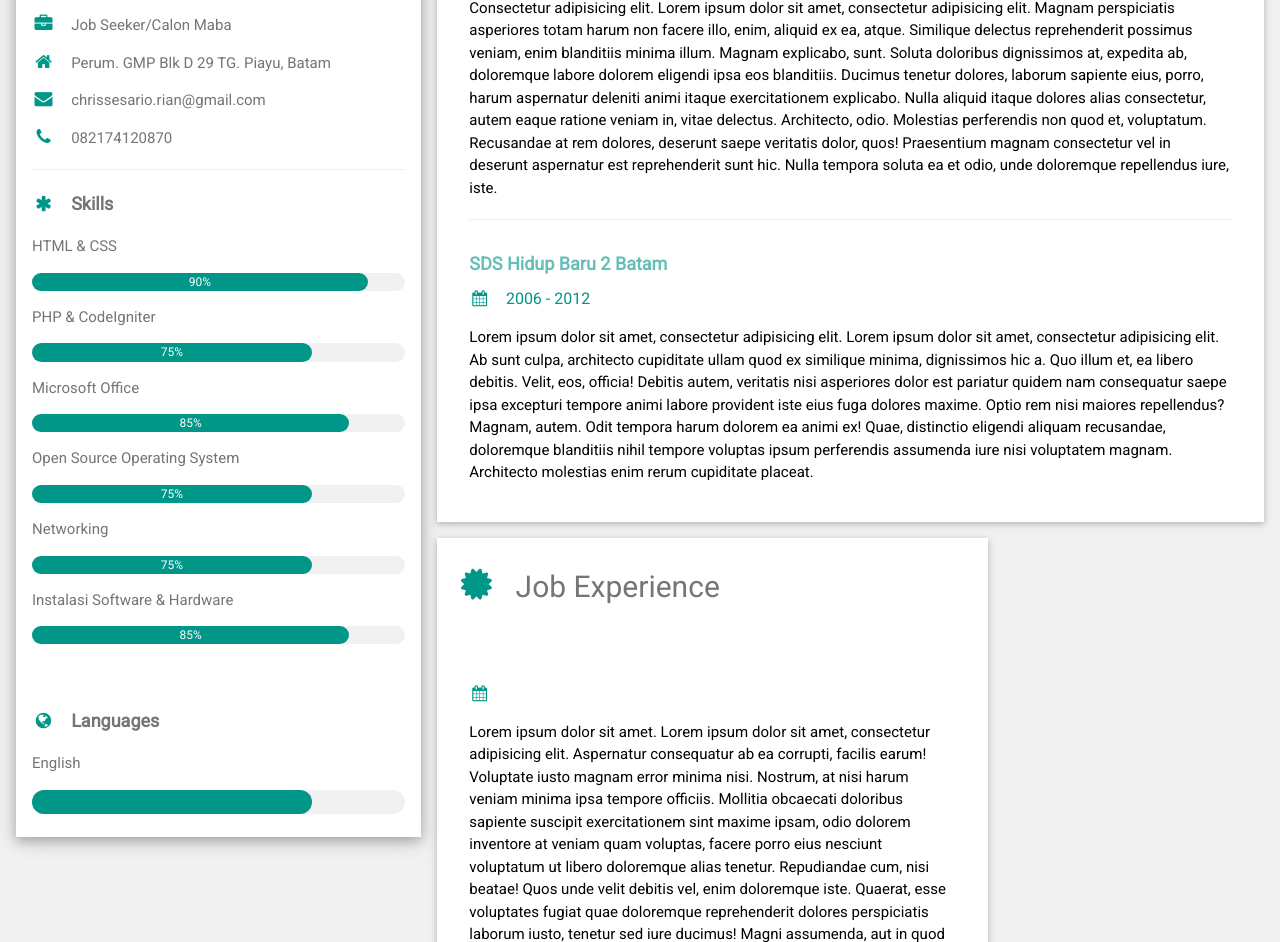
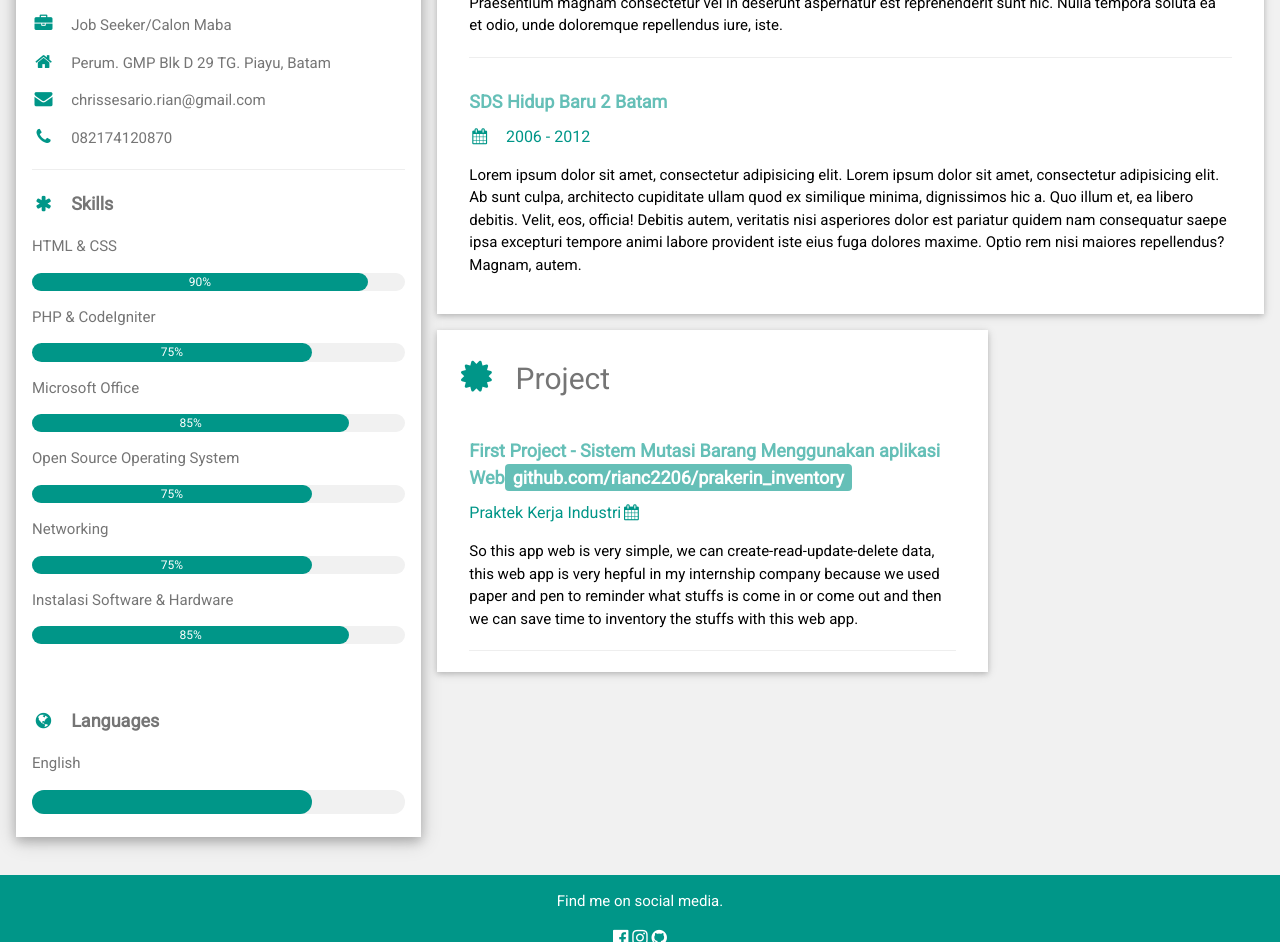
Before and after one commit to rianc2206/rianc2206.github.io, a website: page index.html in a window 1280 px wide. Shown: the part 510-1452 px from the top of the page. Drawn offline with nearby package versions, Linux system fonts and the light colour scheme.

Commit message:
including my project when prakrin

```diff
--- a/index.html
+++ b/index.html
@@ -1,6 +1,6 @@
 <!DOCTYPE html>
 <html>
-<title>Profile</title>
+<title>My Profile</title>
 <meta charset="UTF-8">
 <meta name="viewport" content="width=device-width, initial-scale=1">
 <link rel="stylesheet" href="https://www.w3schools.com/lib/w3.css">
@@ -59,7 +59,7 @@ html,body,h1,h2,h3,h4,h5,h6 {
           <div class="w3-light-grey w3-round-xlarge w3-small">
             <div class="w3-container w3-center w3-round-xlarge w3-teal" style="width:85%">85%</div>
           </div>
-          <p>Open Source Operating System</p>
+          <p>Open Source Operating System </p>
           <div class="w3-light-grey w3-round-xlarge w3-small">
             <div class="w3-container w3-center w3-round-xlarge w3-teal" style="width:75%">75%</div>
           </div>
@@ -87,6 +87,7 @@ html,body,h1,h2,h3,h4,h5,h6 {
     </div>
 
     <!-- Right Column -->
+
     <!-- Konten Pendidikan -->
     <div class="w3-twothird">
 
@@ -96,15 +97,12 @@ html,body,h1,h2,h3,h4,h5,h6 {
           <h5 class="w3-opacity"><b>SMKN 3 Batam <span class="w3-tag w3-teal w3-round">Teknik Komputer & Jaringan</span></b></h5>
           <h6 class="w3-text-teal"><i class="fa fa-calendar fa-fw w3-margin-right"></i>2015 - 2018</h6>
           <p>Lorem ipsum dolor sit amet. <span>Lorem ipsum dolor sit amet, consectetur adipisicing elit. Aspernatur consequatur ab ea corrupti, facilis earum! Voluptate iusto magnam error minima nisi. Nostrum, at nisi harum veniam minima ipsa tempore officiis.</span>
-          <span>Mollitia obcaecati doloribus sapiente suscipit exercitationem sint maxime ipsam, odio dolorem inventore at veniam quam voluptas, facere porro eius nesciunt voluptatum ut libero doloremque alias tenetur. Repudiandae cum, nisi beatae!</span>
           <span>Quos unde velit debitis vel, enim doloremque iste. Quaerat, esse voluptates fugiat quae doloremque reprehenderit dolores perspiciatis laborum iusto, tenetur sed iure ducimus! Magni assumenda, aut in quod id. Libero.</span>Praesentium magnam consectetur vel in deserunt aspernatur est reprehenderit sunt hic. Nulla tempora soluta ea et odio, unde doloremque repellendus iure, iste.</p>
           <hr>
         </div>
         <div class="w3-container">
           <h5 class="w3-opacity"><b>SMPN 16 Batam</b></h5>
           <h6 class="w3-text-teal"><i class="fa fa-calendar fa-fw w3-margin-right"></i>2012 - 2015</h6>
-          <p>Consectetur adipisicing elit. <span>Lorem ipsum dolor sit amet, consectetur adipisicing elit. Magnam perspiciatis asperiores totam harum non facere illo, enim, aliquid ex ea, atque. Similique delectus reprehenderit possimus veniam, enim blanditiis minima illum.</span>
-          <span>Magnam explicabo, sunt. Soluta doloribus dignissimos at, expedita ab, doloremque labore dolorem eligendi ipsa eos blanditiis. Ducimus tenetur dolores, laborum sapiente eius, porro, harum aspernatur deleniti animi itaque exercitationem explicabo.</span>
           <span>Nulla aliquid itaque dolores alias consectetur, autem eaque ratione veniam in, vitae delectus. Architecto, odio. Molestias perferendis non quod et, voluptatum. Recusandae at rem dolores, deserunt saepe veritatis dolor, quos!</span> Praesentium magnam consectetur vel in deserunt aspernatur est reprehenderit sunt hic. Nulla tempora soluta ea et odio, unde doloremque repellendus iure, iste.</p>
           <hr>
         </div>
@@ -112,23 +110,19 @@ html,body,h1,h2,h3,h4,h5,h6 {
           <h5 class="w3-opacity"><b>SDS Hidup Baru 2 Batam</b></h5>
           <h6 class="w3-text-teal"><i class="fa fa-calendar fa-fw w3-margin-right"></i>2006 - 2012</h6>
           <p>Lorem ipsum dolor sit amet, consectetur adipisicing elit. <span>Lorem ipsum dolor sit amet, consectetur adipisicing elit. Ab sunt culpa, architecto cupiditate ullam quod ex similique minima, dignissimos hic a. Quo illum et, ea libero debitis. Velit, eos, officia!</span>
-          <span>Debitis autem, veritatis nisi asperiores dolor est pariatur quidem nam consequatur saepe ipsa excepturi tempore animi labore provident iste eius fuga dolores maxime. Optio rem nisi maiores repellendus? Magnam, autem.</span>
-          <span>Odit tempora harum dolorem ea animi ex! Quae, distinctio eligendi aliquam recusandae, doloremque blanditiis nihil tempore voluptas ipsum perferendis assumenda iure nisi voluptatem magnam. Architecto molestias enim rerum cupiditate placeat.</span> </p><br>
+          <span>Debitis autem, veritatis nisi asperiores dolor est pariatur quidem nam consequatur saepe ipsa excepturi tempore animi labore provident iste eius fuga dolores maxime. Optio rem nisi maiores repellendus? Magnam, autem.</span> </p><br>
         </div>
       </div>
 
       <!-- Konten Pengalaman -->
-
     <div class="w3-twothird">
 
       <div class="w3-container w3-card-2 w3-white w3-margin-bottom">
-        <h2 class="w3-text-grey w3-padding-16"><i class="fa fa-certificate fa-fw w3-margin-right w3-xxlarge w3-text-teal"></i>Job Experience</h2>
+        <h2 class="w3-text-grey w3-padding-16"><i class="fa fa-certificate fa-fw w3-margin-right w3-xxlarge w3-text-teal"></i>Project</h2>
         <div class="w3-container">
-          <h5 class="w3-opacity"><b><span class="w3-tag w3-teal w3-round"></span></b></h5>
-          <h6 class="w3-text-teal"><i class="fa fa-calendar fa-fw w3-margin-right"></i></h6>
-          <p>Lorem ipsum dolor sit amet. <span>Lorem ipsum dolor sit amet, consectetur adipisicing elit. Aspernatur consequatur ab ea corrupti, facilis earum! Voluptate iusto magnam error minima nisi. Nostrum, at nisi harum veniam minima ipsa tempore officiis.</span>
-          <span>Mollitia obcaecati doloribus sapiente suscipit exercitationem sint maxime ipsam, odio dolorem inventore at veniam quam voluptas, facere porro eius nesciunt voluptatum ut libero doloremque alias tenetur. Repudiandae cum, nisi beatae!</span>
-          <span>Quos unde velit debitis vel, enim doloremque iste. Quaerat, esse voluptates fugiat quae doloremque reprehenderit dolores perspiciatis laborum iusto, tenetur sed iure ducimus! Magni assumenda, aut in quod id. Libero.</span>Praesentium magnam consectetur vel in deserunt aspernatur est reprehenderit sunt hic. Nulla tempora soluta ea et odio, unde doloremque repellendus iure, iste.</p>
+          <h5 class="w3-opacity"><b>First Project - Sistem Mutasi Barang Menggunakan aplikasi Web<span class="w3-tag w3-teal w3-round">github.com/rianc2206/prakerin_inventory</span></b></h5>
+          <h6 class="w3-text-teal">Praktek Kerja Industri<i class="fa fa-calendar fa-fw w3-margin-right"></i></h6>
+          <p><span>So this app web is very simple, we can create-read-update-delete data, this web app is very hepful in my internship company because we used paper and pen to reminder what stuffs is come in or come out and then we can save time to inventory the stuffs with this web app. </span></p>
           <hr>
         </div>
       </div>
```
